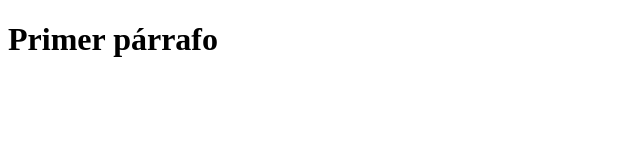
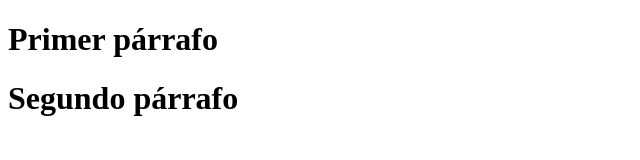
Before and after one commit to motherloder/saraamenedomiramontes, a plain HTML site: page index.html in a window 1280 px wide. Shown: the whole page, without its empty margins (0-640 px from the left). Drawn offline with Linux system fonts and the light colour scheme.

```diff
--- a/index.html
+++ b/index.html
@@ -8,5 +8,6 @@
 </head>
 <body>
     <h1>Primer párrafo</h1>
+    <h1>Segundo párrafo</h1>
 </body>
 </html>
```
